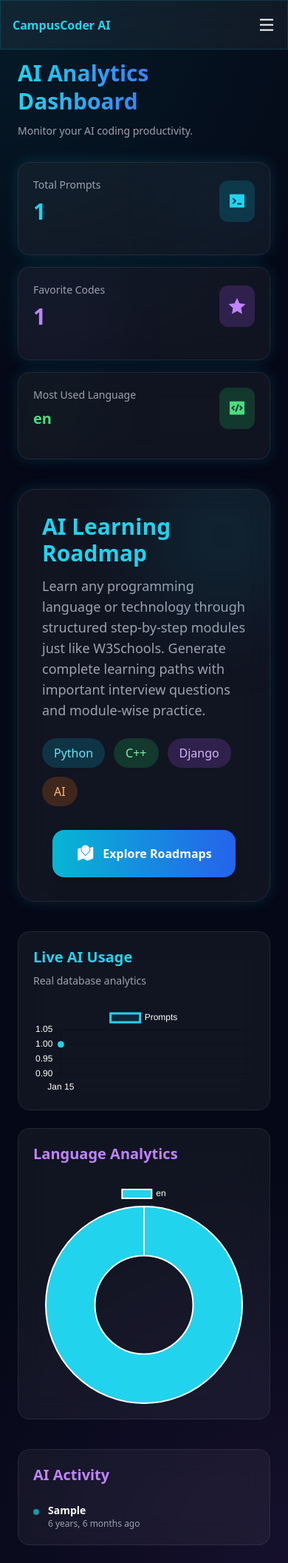
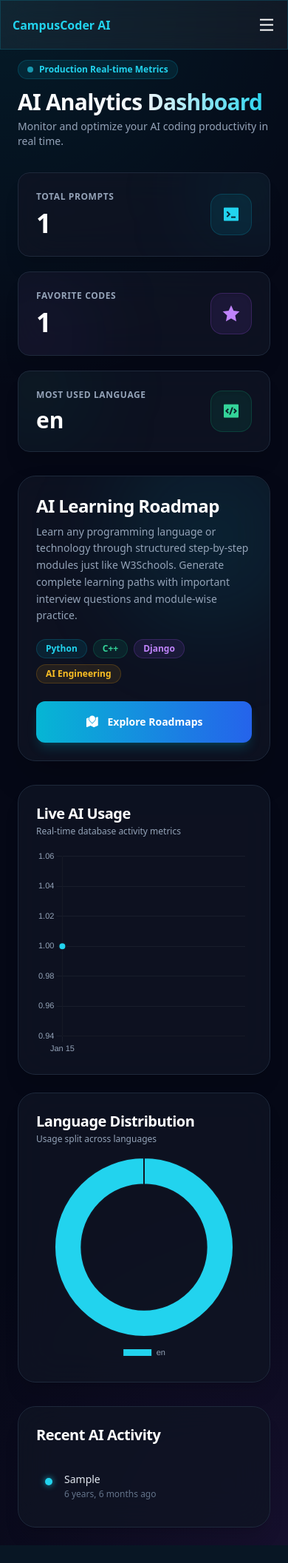
Before and after one commit to Mehedi-764/campuscoder-ai, a Django app: page /dashboard/ in a window 390 px wide. Shown: the whole page at 74% size. After the commit the page ends 2089 px from the top, so only its background shows below. Run offline with Django 5.2, Linux system fonts and the light colour scheme; a user stored in the database is signed in; tables that the repository leaves empty hold one stand-in row (values such as "Sample post"); some libraries are stand-ins or nearby versions.

Commit message:
Update dashboard.html

```diff
--- a/templates/users/dashboard.html
+++ b/templates/users/dashboard.html
@@ -2,276 +2,162 @@
 
 {% block content %}
 
-<!-- Header -->
-<div class="flex flex-col lg:flex-row justify-between items-start lg:items-center mb-8 lg:mb-12 gap-6">
+<!-- Header Section -->
+<div class="flex flex-col lg:flex-row justify-between items-start lg:items-center mb-8 gap-4">
+    <div>
+        <div class="inline-flex items-center gap-2 px-3 py-1 rounded-full bg-cyan-500/10 border border-cyan-500/20 text-cyan-400 text-xs font-semibold mb-3">
+            <span class="w-2 h-2 rounded-full bg-cyan-400 animate-pulse"></span> Production Real-time Metrics
+        </div>
+        <h1 class="text-3xl sm:text-4xl lg:text-5xl font-extrabold text-transparent bg-clip-text bg-gradient-to-r from-white via-slate-100 to-cyan-400 tracking-tight leading-tight">
+            AI Analytics Dashboard
+        </h1>
+        <p class="text-slate-400 text-sm sm:text-base mt-1">
+            Monitor and optimize your AI coding productivity in real time.
+        </p>
+    </div>
+</div>
 
-    <div>
+<!-- Floating Statistics Cards -->
+<div class="grid grid-cols-1 sm:grid-cols-2 lg:grid-cols-3 gap-5 lg:gap-6 mb-8">
 
-        <h1 class="text-3xl sm:text-4xl md:text-5xl lg:text-6xl font-black
-        bg-gradient-to-r from-cyan-400 via-blue-500 to-purple-500
-        text-transparent bg-clip-text mb-3 leading-tight">
+    <!-- Total Prompts -->
+    <div class="bg-[#0f1523]/80 backdrop-blur-xl border border-slate-800 hover:border-cyan-500/30 rounded-2xl p-6 shadow-xl transition-all duration-300 relative overflow-hidden group">
+        <div class="absolute -top-10 -right-10 w-32 h-32 bg-cyan-500/10 rounded-full blur-3xl group-hover:bg-cyan-500/20 transition-all duration-500"></div>
+        <div class="flex items-center justify-between relative z-10">
+            <div>
+                <p class="text-slate-400 text-xs font-semibold uppercase tracking-wider mb-2">Total Prompts</p>
+                <h2 class="text-4xl font-extrabold text-white group-hover:text-cyan-400 transition-colors">
+                    {{ total_prompts }}
+                </h2>
+            </div>
+            <div class="w-14 h-14 rounded-2xl bg-cyan-500/10 border border-cyan-500/20 text-cyan-400 flex items-center justify-center text-2xl shadow-inner">
+                <i class="ri-terminal-box-fill"></i>
+            </div>
+        </div>
+    </div>
 
-            AI Analytics Dashboard
+    <!-- Favorite Codes -->
+    <div class="bg-[#0f1523]/80 backdrop-blur-xl border border-slate-800 hover:border-purple-500/30 rounded-2xl p-6 shadow-xl transition-all duration-300 relative overflow-hidden group">
+        <div class="absolute -bottom-10 -left-10 w-32 h-32 bg-purple-500/10 rounded-full blur-3xl group-hover:bg-purple-500/20 transition-all duration-500"></div>
+        <div class="flex items-center justify-between relative z-10">
+            <div>
+                <p class="text-slate-400 text-xs font-semibold uppercase tracking-wider mb-2">Favorite Codes</p>
+                <h2 class="text-4xl font-extrabold text-white group-hover:text-purple-400 transition-colors">
+                    {{ favorite_count }}
+                </h2>
+            </div>
+            <div class="w-14 h-14 rounded-2xl bg-purple-500/10 border border-purple-500/20 text-purple-400 flex items-center justify-center text-2xl shadow-inner">
+                <i class="ri-star-fill"></i>
+            </div>
+        </div>
+    </div>
 
-        </h1>
-
-        <p class="text-gray-400 text-sm sm:text-base lg:text-lg">
-
-            Monitor your AI coding productivity.
-
-        </p>
-
+    <!-- Most Used Language -->
+    <div class="bg-[#0f1523]/80 backdrop-blur-xl border border-slate-800 hover:border-emerald-500/30 rounded-2xl p-6 shadow-xl transition-all duration-300 relative overflow-hidden group sm:col-span-2 lg:col-span-1">
+        <div class="absolute -top-10 -left-10 w-32 h-32 bg-emerald-500/10 rounded-full blur-3xl group-hover:bg-emerald-500/20 transition-all duration-500"></div>
+        <div class="flex items-center justify-between relative z-10">
+            <div>
+                <p class="text-slate-400 text-xs font-semibold uppercase tracking-wider mb-2">Most Used Language</p>
+                <h2 class="text-3xl font-extrabold text-white group-hover:text-emerald-400 transition-colors truncate">
+                    {{ most_used_language }}
+                </h2>
+            </div>
+            <div class="w-14 h-14 rounded-2xl bg-emerald-500/10 border border-emerald-500/20 text-emerald-400 flex items-center justify-center text-2xl shadow-inner">
+                <i class="ri-code-box-fill"></i>
+            </div>
+        </div>
     </div>
 
 </div>
 
-<!-- Floating Statistics -->
-<div class="grid grid-cols-1 sm:grid-cols-2 lg:grid-cols-3 gap-4 sm:gap-6 lg:gap-8 mb-10 lg:mb-12">
+<!-- AI Learning Roadmap Banner -->
+<div class="bg-[#0f1523]/80 backdrop-blur-xl border border-slate-800 hover:border-cyan-500/20 rounded-3xl p-6 sm:p-8 mb-8 relative overflow-hidden shadow-2xl transition-all duration-300">
+    <div class="absolute -right-12 -top-12 w-64 h-64 bg-cyan-500/10 blur-3xl rounded-full pointer-events-none"></div>
 
-    <!-- Total Prompts -->
-    <div class="glass glow rounded-2xl lg:rounded-3xl p-5 sm:p-6 lg:p-8 relative overflow-hidden">
+    <div class="flex flex-col lg:flex-row items-start lg:items-center justify-between gap-6 relative z-10">
+        <div class="max-w-3xl">
+            <h2 class="text-2xl sm:text-3xl font-extrabold text-white tracking-tight mb-2">
+                AI Learning Roadmap
+            </h2>
+            <p class="text-slate-400 text-sm sm:text-base leading-relaxed">
+                Learn any programming language or technology through structured step-by-step modules just like W3Schools. Generate complete learning paths with important interview questions and module-wise practice.
+            </p>
 
-        <div class="absolute top-0 right-0
-        w-24 sm:w-28 lg:w-32 h-24 sm:h-28 lg:h-32 bg-cyan-500/10 rounded-full blur-3xl"></div>
-
-        <div class="flex justify-between items-center mb-5">
-
-            <div>
-
-                <p class="text-gray-400 text-sm sm:text-base lg:text-lg mb-2">
-                    Total Prompts
-                </p>
-
-                <h2 class="text-3xl sm:text-4xl lg:text-6xl font-black text-cyan-400">
-                    {{ total_prompts }}
-                </h2>
-
+            <div class="flex flex-wrap gap-2 mt-5">
+                <span class="bg-cyan-500/10 border border-cyan-500/20 text-cyan-400 text-xs font-semibold px-3 py-1 rounded-full">Python</span>
+                <span class="bg-emerald-500/10 border border-emerald-500/20 text-emerald-400 text-xs font-semibold px-3 py-1 rounded-full">C++</span>
+                <span class="bg-purple-500/10 border border-purple-500/20 text-purple-400 text-xs font-semibold px-3 py-1 rounded-full">Django</span>
+                <span class="bg-amber-500/10 border border-amber-500/20 text-amber-400 text-xs font-semibold px-3 py-1 rounded-full">AI Engineering</span>
             </div>
-
-            <div class="bg-cyan-500/20 p-3 sm:p-4 lg:p-5 rounded-xl lg:rounded-2xl">
-                <i class="ri-terminal-box-fill text-2xl sm:text-3xl lg:text-4xl text-cyan-400"></i>
-            </div>
-
         </div>
 
+        <div class="w-full lg:w-auto">
+            <a href="/roadmap/" class="w-full sm:w-auto inline-flex items-center justify-center gap-3 bg-gradient-to-r from-cyan-500 to-blue-600 hover:from-cyan-400 hover:to-blue-500 text-white px-7 py-3.5 rounded-xl font-bold text-sm shadow-lg shadow-cyan-500/20 hover:shadow-cyan-500/35 active:scale-[0.98] transition duration-200">
+                <i class="ri-road-map-fill text-lg"></i>
+                Explore Roadmaps
+            </a>
+        </div>
+    </div>
+</div>
+
+<!-- Charts Section -->
+<div class="grid grid-cols-1 lg:grid-cols-3 gap-6 mb-8">
+
+    <!-- Live Prompt Analytics -->
+    <div class="bg-[#0f1523]/80 backdrop-blur-xl border border-slate-800 rounded-3xl p-6 lg:col-span-2 shadow-xl flex flex-col justify-between">
+        <div class="mb-4">
+            <h2 class="text-xl font-bold text-white tracking-tight">Live AI Usage</h2>
+            <p class="text-slate-400 text-xs mt-0.5">Real-time database activity metrics</p>
+        </div>
+
+        <div class="w-full h-[280px] sm:h-[320px]">
+            <canvas id="usageChart"></canvas>
+        </div>
     </div>
 
-    <!-- Favorite Codes -->
-    <div class="glass glow rounded-2xl lg:rounded-3xl p-5 sm:p-6 lg:p-8 relative overflow-hidden">
-
-        <div class="absolute bottom-0 left-0
-        w-24 sm:w-28 lg:w-32 h-24 sm:h-28 lg:h-32 bg-purple-500/10 rounded-full blur-3xl"></div>
-
-        <div class="flex justify-between items-center mb-5">
-
-            <div>
-
-                <p class="text-gray-400 text-sm sm:text-base lg:text-lg mb-2">
-                    Favorite Codes
-                </p>
-
-                <h2 class="text-3xl sm:text-4xl lg:text-6xl font-black text-purple-400">
-                    {{ favorite_count }}
-                </h2>
-
-            </div>
-
-            <div class="bg-purple-500/20 p-3 sm:p-4 lg:p-5 rounded-xl lg:rounded-2xl">
-                <i class="ri-star-fill text-2xl sm:text-3xl lg:text-4xl text-purple-400"></i>
-            </div>
-
+    <!-- Language Pie Chart -->
+    <div class="bg-[#0f1523]/80 backdrop-blur-xl border border-slate-800 rounded-3xl p-6 shadow-xl flex flex-col justify-between">
+        <div class="mb-4">
+            <h2 class="text-xl font-bold text-white tracking-tight">Language Distribution</h2>
+            <p class="text-slate-400 text-xs mt-0.5">Usage split across languages</p>
         </div>
 
-    </div>
-
-    <!-- Most Used -->
-    <div class="glass glow rounded-2xl lg:rounded-3xl p-5 sm:p-6 lg:p-8 relative overflow-hidden">
-
-        <div class="absolute top-0 left-0
-        w-24 sm:w-28 lg:w-32 h-24 sm:h-28 lg:h-32 bg-green-500/10 rounded-full blur-3xl"></div>
-
-        <div class="flex justify-between items-center mb-5">
-
-            <div>
-
-                <p class="text-gray-400 text-sm sm:text-base lg:text-lg mb-2">
-                    Most Used Language
-                </p>
-
-                <h2 class="text-xl sm:text-2xl lg:text-4xl font-black text-green-400 break-words">
-                    {{ most_used_language }}
-                </h2>
-
-            </div>
-
-            <div class="bg-green-500/20 p-3 sm:p-4 lg:p-5 rounded-xl lg:rounded-2xl">
-                <i class="ri-code-box-fill text-2xl sm:text-3xl lg:text-4xl text-green-400"></i>
-            </div>
-
+        <div class="w-full h-[280px] sm:h-[320px] flex items-center justify-center">
+            <canvas id="languageChart"></canvas>
         </div>
-
     </div>
 
 </div>
 
-<!-- AI Learning Roadmap -->
+<!-- AI Activity Timeline -->
+<div class="bg-[#0f1523]/80 backdrop-blur-xl border border-slate-800 rounded-3xl p-6 sm:p-8 shadow-xl">
+    <h2 class="text-xl font-bold text-white tracking-tight mb-6">Recent AI Activity</h2>
 
-<div class="glass glow rounded-3xl p-8 mb-10 relative overflow-hidden">
-
-    <div class="absolute -right-10 -top-10 w-52 h-52 bg-cyan-500/10 blur-3xl rounded-full"></div>
-
-    <div class="flex flex-col lg:flex-row items-center justify-between gap-8">
-
-        <div>
-
-            <h2 class="text-3xl font-black text-cyan-400 mb-3">
-                AI Learning Roadmap
-            </h2>
-
-            <p class="text-gray-400 text-lg max-w-2xl">
-
-                Learn any programming language or technology through
-                structured step-by-step modules just like W3Schools.
-
-                Generate complete learning paths with important interview
-                questions and module-wise practice.
-
-            </p>
-
-            <div class="flex flex-wrap gap-3 mt-6">
-
-                <span class="bg-cyan-500/20 text-cyan-300 px-4 py-2 rounded-full">
-                    Python
-                </span>
-
-                <span class="bg-green-500/20 text-green-300 px-4 py-2 rounded-full">
-                    C++
-                </span>
-
-                <span class="bg-purple-500/20 text-purple-300 px-4 py-2 rounded-full">
-                    Django
-                </span>
-
-                <span class="bg-orange-500/20 text-orange-300 px-4 py-2 rounded-full">
-                    AI
-                </span>
-
-            </div>
-
-        </div>
-
-        <div>
-
-            <a href="/roadmap/"
-               class="inline-flex items-center gap-3
-               bg-gradient-to-r
-               from-cyan-500
-               to-blue-600
-               hover:scale-105
-               duration-300
-               px-8
-               py-4
-               rounded-2xl
-               font-bold
-               shadow-xl">
-
-                <i class="ri-road-map-fill text-2xl"></i>
-
-                Explore Roadmaps
-
-            </a>
-
-        </div>
-
-    </div>
-
-</div>
-
-<!-- Charts Section -->
-<div class="grid grid-cols-1 lg:grid-cols-3 gap-6 lg:gap-8 mb-10 lg:mb-12">
-
-    <!-- Live Prompt Analytics -->
-    <div class="glass rounded-2xl lg:rounded-3xl p-5 sm:p-6 lg:p-8 lg:col-span-2 overflow-hidden">
-
-        <div class="mb-6 lg:mb-8">
-
-            <h2 class="text-xl sm:text-2xl lg:text-3xl font-bold text-cyan-400">
-                Live AI Usage
-            </h2>
-
-            <p class="text-gray-400 mt-2 text-sm sm:text-base">
-                Real database analytics
-            </p>
-
-        </div>
-
-        <div class="w-full overflow-x-auto">
-            <canvas id="usageChart" height="120"></canvas>
-        </div>
-
-    </div>
-
-    <!-- Language Pie Chart -->
-    <div class="glass rounded-2xl lg:rounded-3xl p-5 sm:p-6 lg:p-8">
-
-        <h2 class="text-xl sm:text-2xl lg:text-3xl font-bold text-purple-400 mb-6 lg:mb-8">
-            Language Analytics
-        </h2>
-
-        <div class="w-full">
-            <canvas id="languageChart"></canvas>
-        </div>
-
-    </div>
-
-</div>
-
-<!-- AI Timeline -->
-<div class="glass rounded-2xl lg:rounded-3xl p-5 sm:p-6 lg:p-8">
-
-    <h2 class="text-xl sm:text-2xl lg:text-3xl font-bold text-purple-400 mb-6 lg:mb-8">
-        AI Activity
-    </h2>
-
-    <div class="space-y-5 lg:space-y-6">
-
+    <div class="space-y-4">
         {% for activity in recent_activities %}
-
-        <div class="flex gap-3 sm:gap-4">
-
-            <div class="w-2 sm:w-3 h-2 sm:h-3 bg-cyan-400 rounded-full mt-2 animate-pulse"></div>
-
-            <div class="min-w-0">
-
-                <p class="font-semibold text-sm sm:text-base break-words">
+        <div class="flex items-start gap-4 p-3 rounded-xl hover:bg-slate-800/40 transition-colors duration-150">
+            <div class="w-2.5 h-2.5 rounded-full bg-cyan-400 mt-2 shadow-[0_0_8px_rgba(34,211,238,0.8)] flex-shrink-0"></div>
+            <div class="min-w-0 flex-1">
+                <p class="font-medium text-sm text-slate-200 break-words">
                     {{ activity.action }}
                 </p>
-
-                <p class="text-gray-400 text-xs sm:text-sm">
+                <p class="text-slate-500 text-xs mt-0.5">
                     {{ activity.created_at|timesince }} ago
                 </p>
-
             </div>
-
         </div>
-
         {% empty %}
-
-        <p class="text-gray-400 text-sm sm:text-base">
-            No recent activity found.
-        </p>
-
+        <div class="text-center py-6">
+            <p class="text-slate-500 text-sm">No recent activity found.</p>
+        </div>
         {% endfor %}
-
     </div>
-
 </div>
 
 <!-- Chart JS -->
 <script src="https://cdn.jsdelivr.net/npm/chart.js"></script>
 
 <script>
-
 const ctx = document.getElementById('usageChart');
 
 new Chart(ctx, {
@@ -284,22 +170,29 @@ new Chart(ctx, {
             tension: 0.4,
             fill: true,
             borderColor: '#22d3ee',
-            backgroundColor: 'rgba(34,211,238,0.1)',
+            backgroundColor: 'rgba(34,211,238,0.08)',
             pointBackgroundColor: '#22d3ee',
-            pointRadius: 4
+            pointBorderColor: '#0f1523',
+            pointBorderWidth: 2,
+            pointRadius: 5,
+            pointHoverRadius: 7
         }]
     },
     options: {
         responsive: true,
         maintainAspectRatio: false,
         plugins: {
-            legend: {
-                labels: { color: 'white' }
-            }
+            legend: { display: false }
         },
         scales: {
-            x: { ticks: { color: 'white' } },
-            y: { ticks: { color: 'white' } }
+            x: {
+                grid: { color: 'rgba(255, 255, 255, 0.05)' },
+                ticks: { color: '#94a3b8', font: { size: 11 } }
+            },
+            y: {
+                grid: { color: 'rgba(255, 255, 255, 0.05)' },
+                ticks: { color: '#94a3b8', font: { size: 11 } }
+            }
         }
     }
 });
@@ -312,7 +205,9 @@ new Chart(pieCtx, {
         labels: {{ language_labels|safe }},
         datasets: [{
             data: {{ language_totals|safe }},
-            backgroundColor: ['#22d3ee','#a855f7','#4ade80','#f97316','#facc15']
+            backgroundColor: ['#22d3ee','#a855f7','#34d399','#fb923c','#facc15'],
+            borderWidth: 2,
+            borderColor: '#0f1523'
         }]
     },
     options: {
@@ -320,12 +215,13 @@ new Chart(pieCtx, {
         maintainAspectRatio: false,
         plugins: {
             legend: {
-                labels: { color: 'white' }
+                position: 'bottom',
+                labels: { color: '#94a3b8', padding: 15, font: { size: 11 } }
             }
-        }
+        },
+        cutout: '70%'
     }
 });
-
 </script>
 
 {% endblock %}
```
